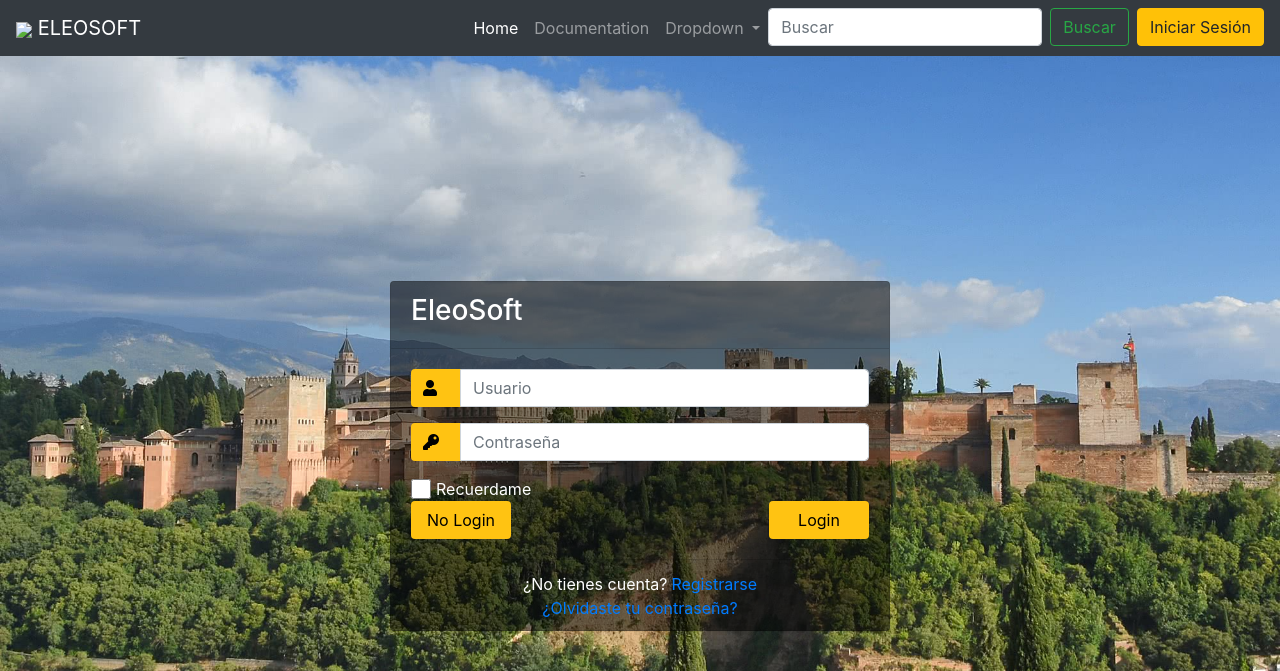
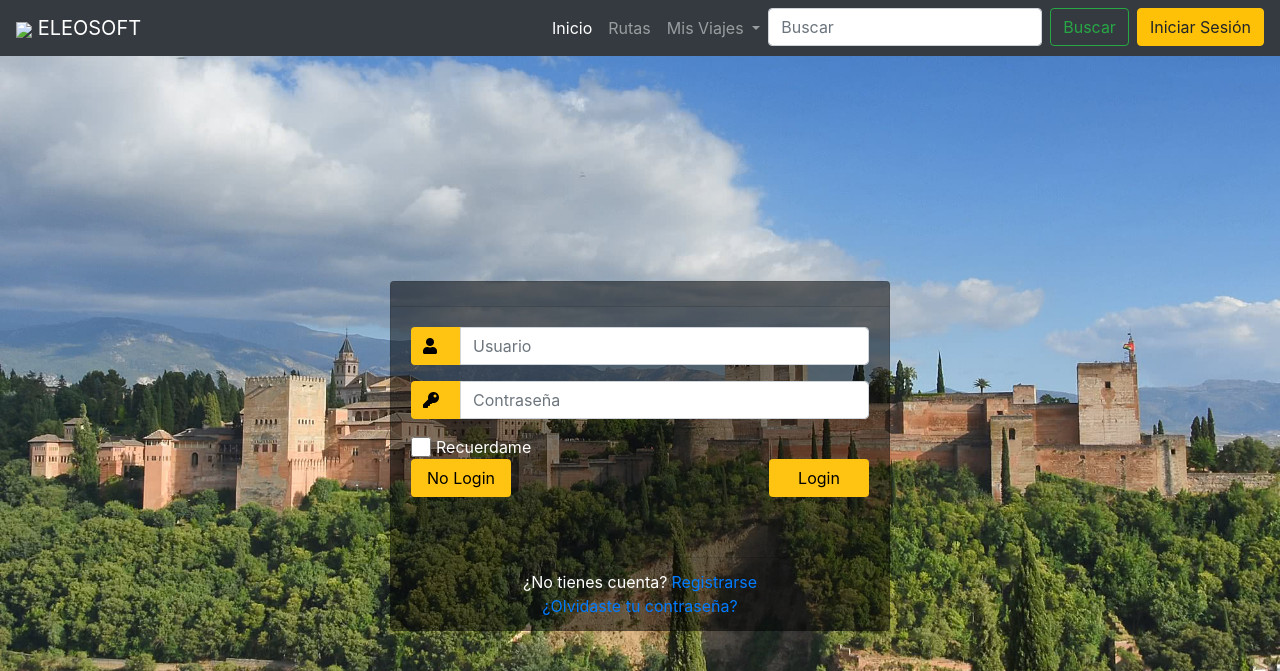
Before and after one commit to OwboxAl3x/DGP---ELEOSOFT, a PHP site: page / in a window 1280 px wide. Shown: the top 671 px of the page. Run offline with PHP 8.4, Linux system fonts and the light colour scheme; some libraries are stand-ins or nearby versions.

Commit message:
"Corrección de titulos de navbar"

```diff
--- a/View/NavBar.php
+++ b/View/NavBar.php
@@ -12,14 +12,14 @@
             <div class="collapse navbar-collapse" id="navbar1">
                 <ul class="navbar-nav ml-auto">
                     <li class="nav-item active">
-                        <a class="nav-link" href="#">Home <span class="sr-only">(current)</span></a>
+                        <a class="nav-link" href="#">Inicio <span class="sr-only">(current)</span></a>
                     </li>
-                    <li class="nav-item"><a class="nav-link" href="#"> Documentation </a></li>
+                    <li class="nav-item"><a class="nav-link" href="#"> Rutas </a></li>
                     <li class="nav-item dropdown">
-                        <a class="nav-link  dropdown-toggle" href="#" data-toggle="dropdown">  Dropdown  </a>
+                        <a class="nav-link  dropdown-toggle" href="#" data-toggle="dropdown">  Mis Viajes  </a>
                         <ul class="dropdown-menu">
-                            <li><a class="dropdown-item" href="#"> Menu item 1</a></li>
-                            <li><a class="dropdown-item" href="#"> Menu item 2 </a></li>
+                            <li><a class="dropdown-item" href="#"> Ruta 1</a></li>
+                            <li><a class="dropdown-item" href="#"> Ruta 2 </a></li>
                         </ul>
                     </li>
                     <li>
--- a/View/login.php
+++ b/View/login.php
@@ -32,7 +32,7 @@
             <div class="d-flex justify-content-center h-100">
                 <div class="card cuadroLogin">
                     <div class="card-header">
-                        <h3>EleoSoft</h3>
+
                     </div>
                     <div class="card-body">
                         <form method="POST">
--- a/View/register.php
+++ b/View/register.php
@@ -33,7 +33,6 @@
             <div class="d-flex justify-content-center h-100">
                 <div class="card cuadroLogin">
                     <div class="card-header">
-                        <h3>EleoSoft</h3>
                     </div>
                     <div class="card-body">
                         <form method="POST">
```
